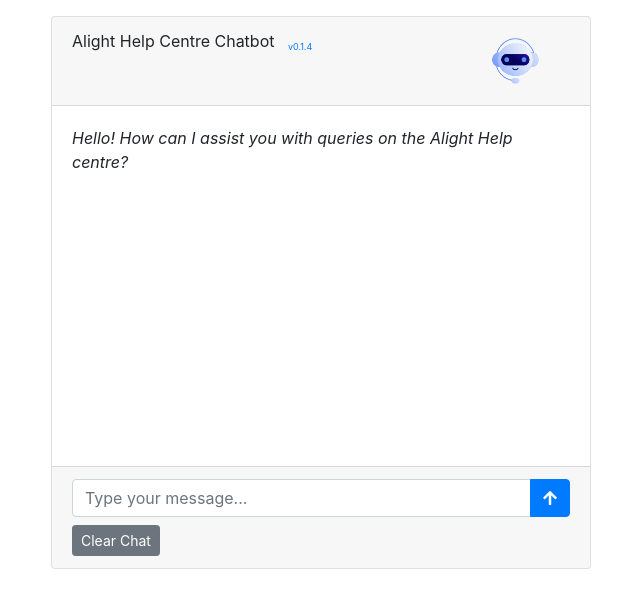
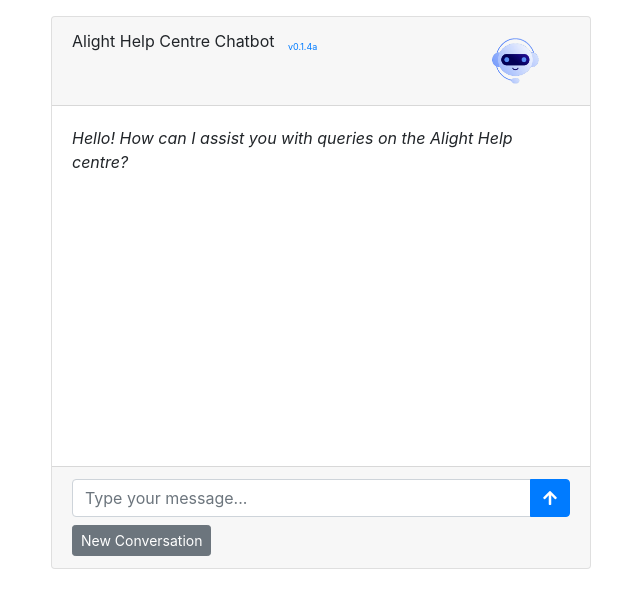
Before and after one commit to russellmyersalight/test-azure-static-web-app, a website: page src/ragchatbothelpcentre.html in a window 1280 px wide. Shown: the whole page, without its empty margins (319-959 px from the left). Drawn offline with nearby package versions, Linux system fonts and the light colour scheme.

Commit message:
v0.1.4a - Updated Clear Chat button to "New conversation"

```diff
--- a/src/ragchatbothelpcentre.html
+++ b/src/ragchatbothelpcentre.html
@@ -18,7 +18,7 @@
           <div class="card-header">
             <div class="row">
               <div class="col-md-9">
-                  <span>Alight Help Centre Chatbot <small><small><small><button class="btn btn-sm btn-link" data-toggle="modal" data-target="#exampleModal" title="Show change log"><small><small>v0.1.4</small></small></button></small></small></small></span>
+                  <span>Alight Help Centre Chatbot <small><small><small><button class="btn btn-sm btn-link" data-toggle="modal" data-target="#exampleModal" title="Show change log"><small><small>v0.1.4a</small></small></button></small></small></small></span>
               </div>
               <div class="col-md-2">
                 <button class="btn" id="tech-info-button" title="Show technical info"><img width="71" height="50" src="./img/chatbot_icon2.png"></img></button>
@@ -38,7 +38,7 @@
             </div>
             <div class="row mt-2">
               <div class="col-md-4">
-                <button class="btn btn-secondary btn-sm" id="clear-btn" title="Hint: Click 'clear chat' button when changing conversation topics for better performance">Clear Chat</button>
+                <button class="btn btn-secondary btn-sm" id="clear-btn" title="Hint: Click 'clear chat' button when changing conversation topics for better performance">New Conversation</button>
 
               </div>
               <div class="col-md-4" id="ratings-buttons" style="visibility: hidden">
@@ -50,8 +50,7 @@
               <div class="col-md-4">
                   <small><small><span id="chat-handle">Chat handle: </span></small></small>
 
-              </div>
-          </div>
+              </div>         </div>
         </div>
       </div>
     <span><small><small><small><small><span id="feedback-logged"></span></small></small></small></small></span>
@@ -124,6 +123,11 @@
           <br>
           - Added ability for user to give feedback on query responses (thumbs up, neutral, thumbs down)<br>
           - Citation links now open in new tab by default
+          <hr>
+          <b>v0.1.4a</b> (7/6/24)
+          <br>
+          - "Clear Chat" button text changed to "New conversation"<br>
+
         </div>
         <div class="modal-footer">
           <button type="button" class="btn btn-secondary" data-dismiss="modal">Close</button>
```
